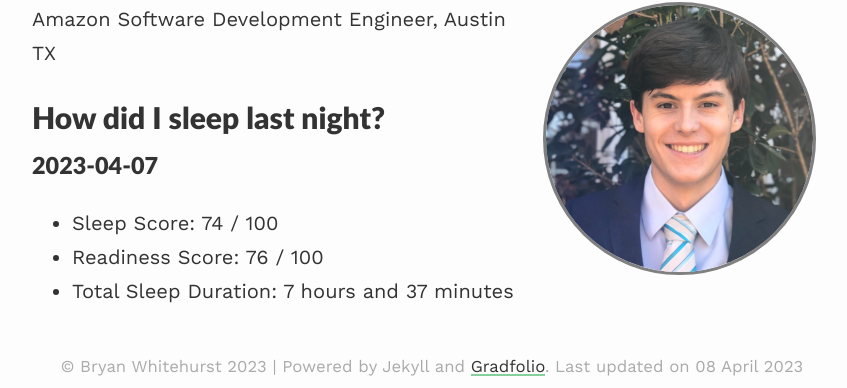
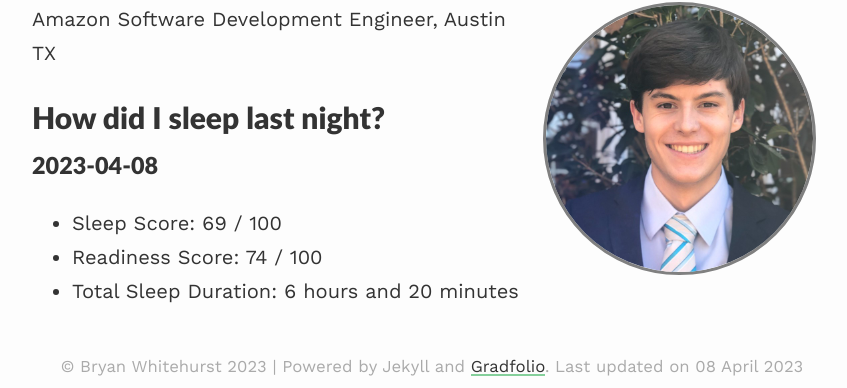
Before and after one commit to BryanWhitehurst/bryanwhitehurst.github.io, a Jekyll site: the page built from index.md, in a window 1280 px wide. Shown: the part 190-578 px from the top of the page, without its empty margins (208-1055 px from the left). Built offline with Jekyll 4.4.1, drawn with Linux system fonts in a browser that asks for light colours; nearby versions of some CDN libraries.

Commit message:
daily oura update

```diff
--- a/index.md
+++ b/index.md
@@ -10,7 +10,7 @@ published: true
 Amazon Software Development Engineer, Austin TX
 
 # How did I sleep last night?
-### 2023-04-07
-- Sleep Score: 74 / 100
-- Readiness Score: 76 / 100
-- Total Sleep Duration: 7 hours and 37 minutes
+### 2023-04-08
+- Sleep Score: 69 / 100
+- Readiness Score: 74 / 100
+- Total Sleep Duration: 6 hours and 20 minutes
```
